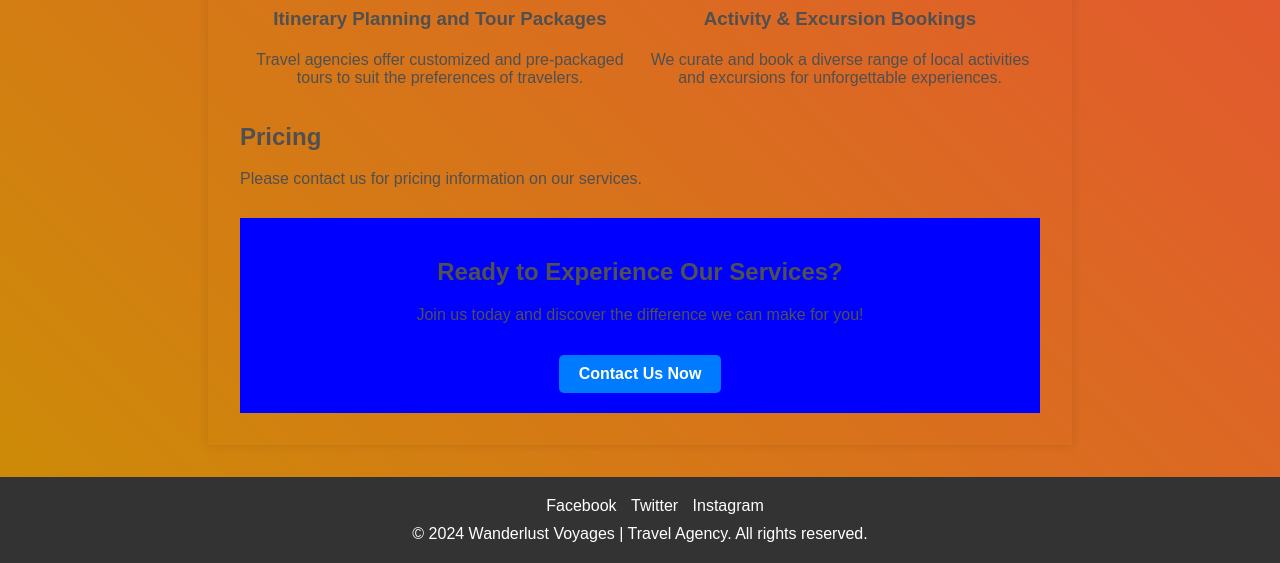
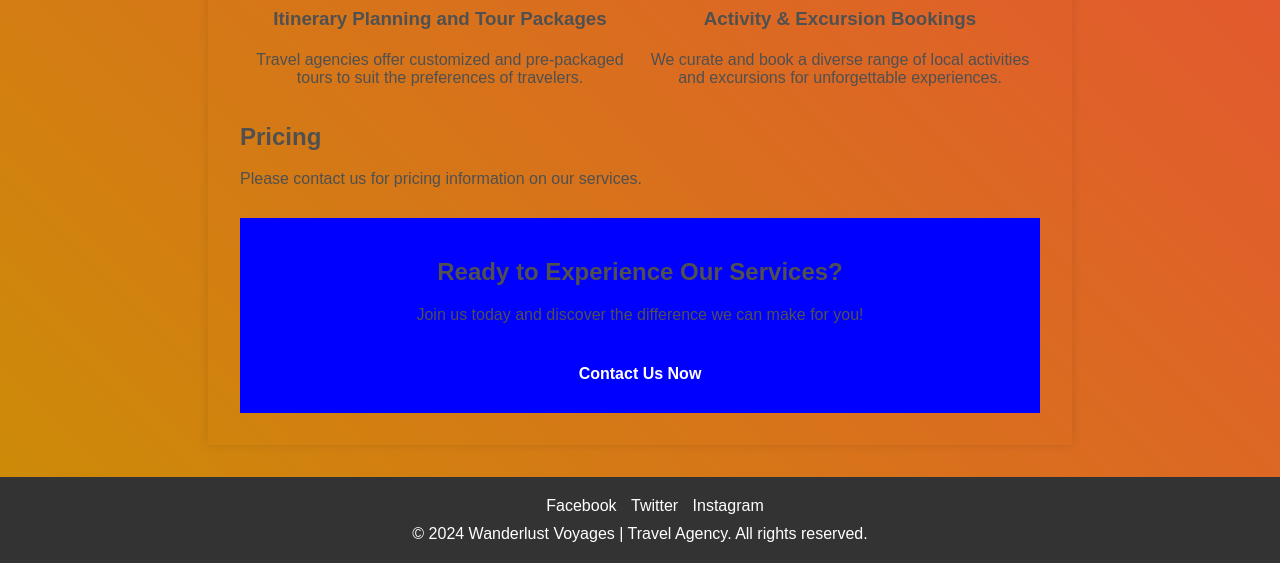
Before and after one commit to zakiashraf/F28WP-lab1, a plain HTML site: page week2/index.html in a window 1280 px wide. Shown: the part 1548-2111 px from the top of the page. Drawn offline with Linux system fonts and the light colour scheme.

Commit message:
Update style.css
backgrounnd

```diff
--- a/week2/style.css
+++ b/week2/style.css
@@ -149,7 +149,7 @@ main h3 {
 .cta-button {
    display: inline-block;
     padding: 10px 20px;
-    background-color: #007BFF;
+    background-color: #0000FF;
     color: #ffffff;
     text-decoration: none;
     border-radius: 5px;
@@ -159,7 +159,7 @@ main h3 {
 }
 
 .cta-button:hover {
-    background-color: #7640B3;
+    background-color: #0000FF;
 }
 
 /* Footer Styles */
```
